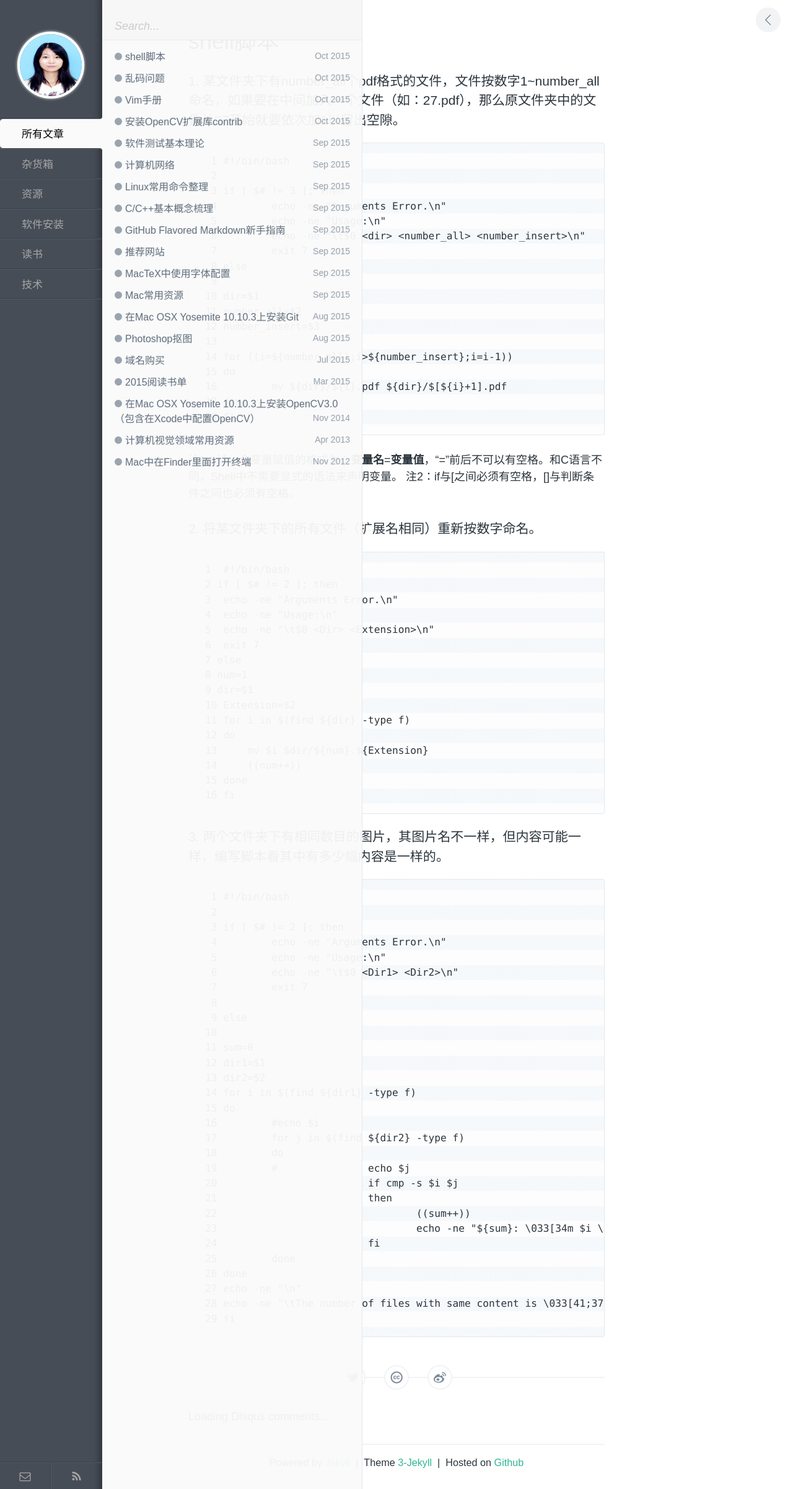
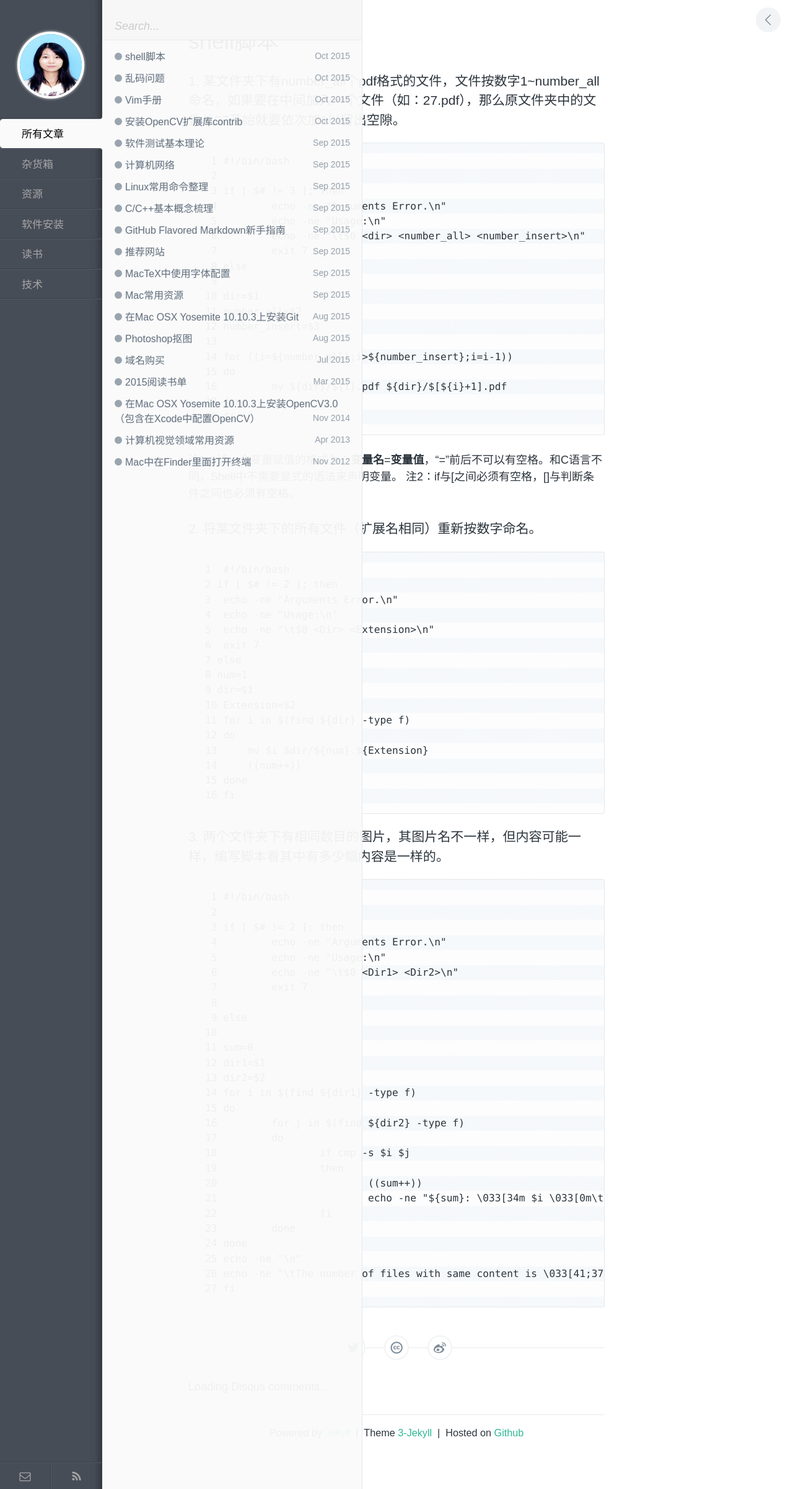
Before and after one commit to zhuyafei/zhuyafei.github.io, a Jekyll site: the page built from _posts/tech/2015-10-06-Shell-Scripts.md, in a window 1280 px wide. Shown: the whole page at 62% size. Built offline with Jekyll 4.4.1, drawn with Linux system fonts in a browser that asks for light colours; comment, search, counter and statistics services are not loaded.

Commit message:
Modify 2015-10-06-Shell-Scripts.md

````diff
--- a/_posts/tech/2015-10-06-Shell-Scripts.md
+++ b/_posts/tech/2015-10-06-Shell-Scripts.md
@@ -68,18 +68,16 @@
  13 dir2=$2
  14 for i in $(find ${dir1} -type f)
  15 do
- 16         #echo $i
- 17         for j in $(find ${dir2} -type f)
- 18         do
- 19         #               echo $j
- 20                         if cmp -s $i $j
- 21                         then
- 22                                 ((sum++))
- 23                                 echo -ne "${sum}: \033[34m $i \033[0m\t\033[41;33m $j \033[0m\n"
- 24                         fi
- 25         done
- 26 done
- 27 echo -ne "\n"
- 28 echo -ne "\tThe number of files with same content is \033[41;37m ${sum} \033[0m"
- 29 fi
+ 16         for j in $(find ${dir2} -type f)
+ 17         do
+ 18                 if cmp -s $i $j
+ 19                 then
+ 20                         ((sum++))
+ 21                         echo -ne "${sum}: \033[34m $i \033[0m\t\033[41;33m $    j \033[0m\n"
+ 22                 fi
+ 23         done
+ 24 done
+ 25 echo -ne "\n"
+ 26 echo -ne "\tThe number of files with same content is \033[41;37m ${sum} \033    [0m"
+ 27 fi
 ```
````
